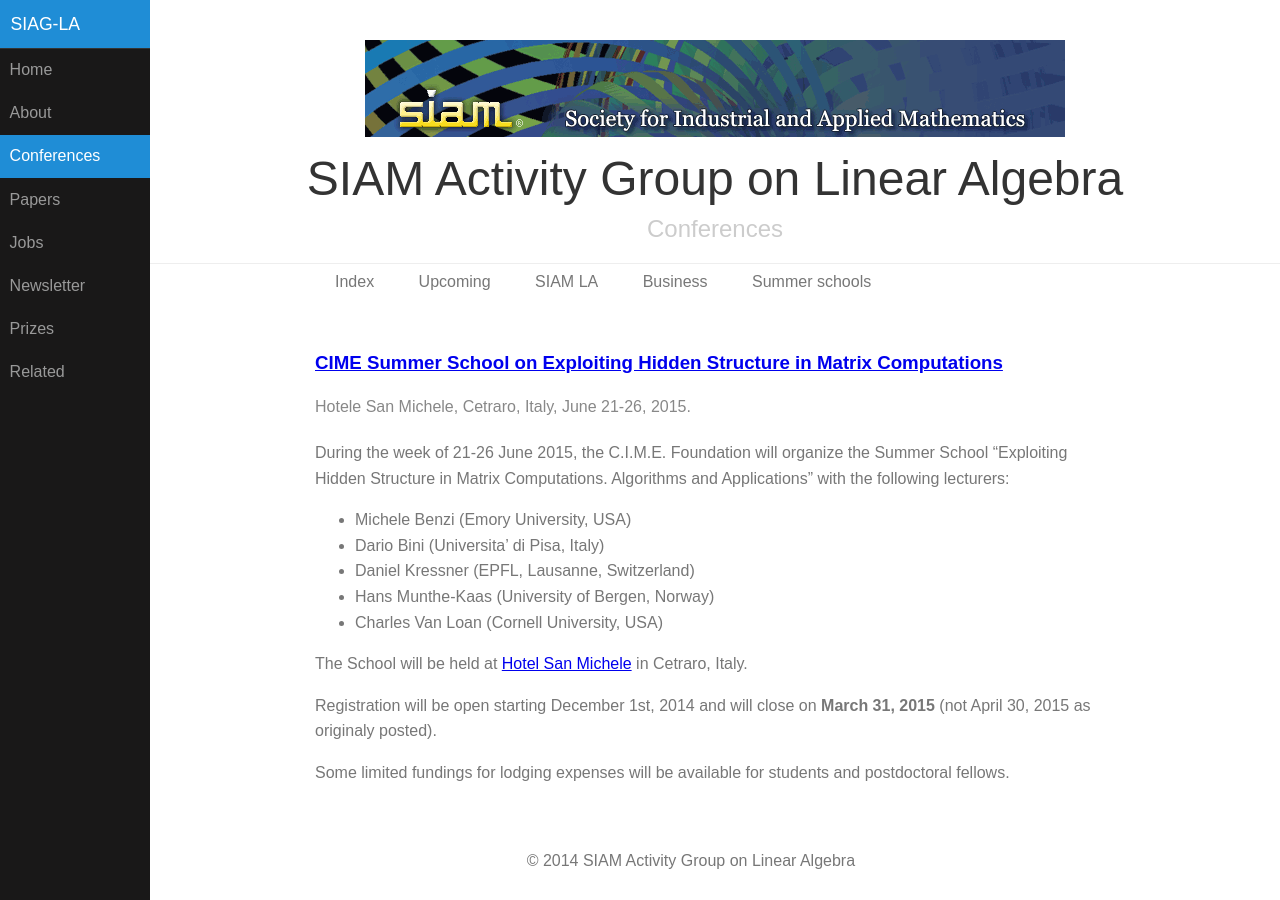
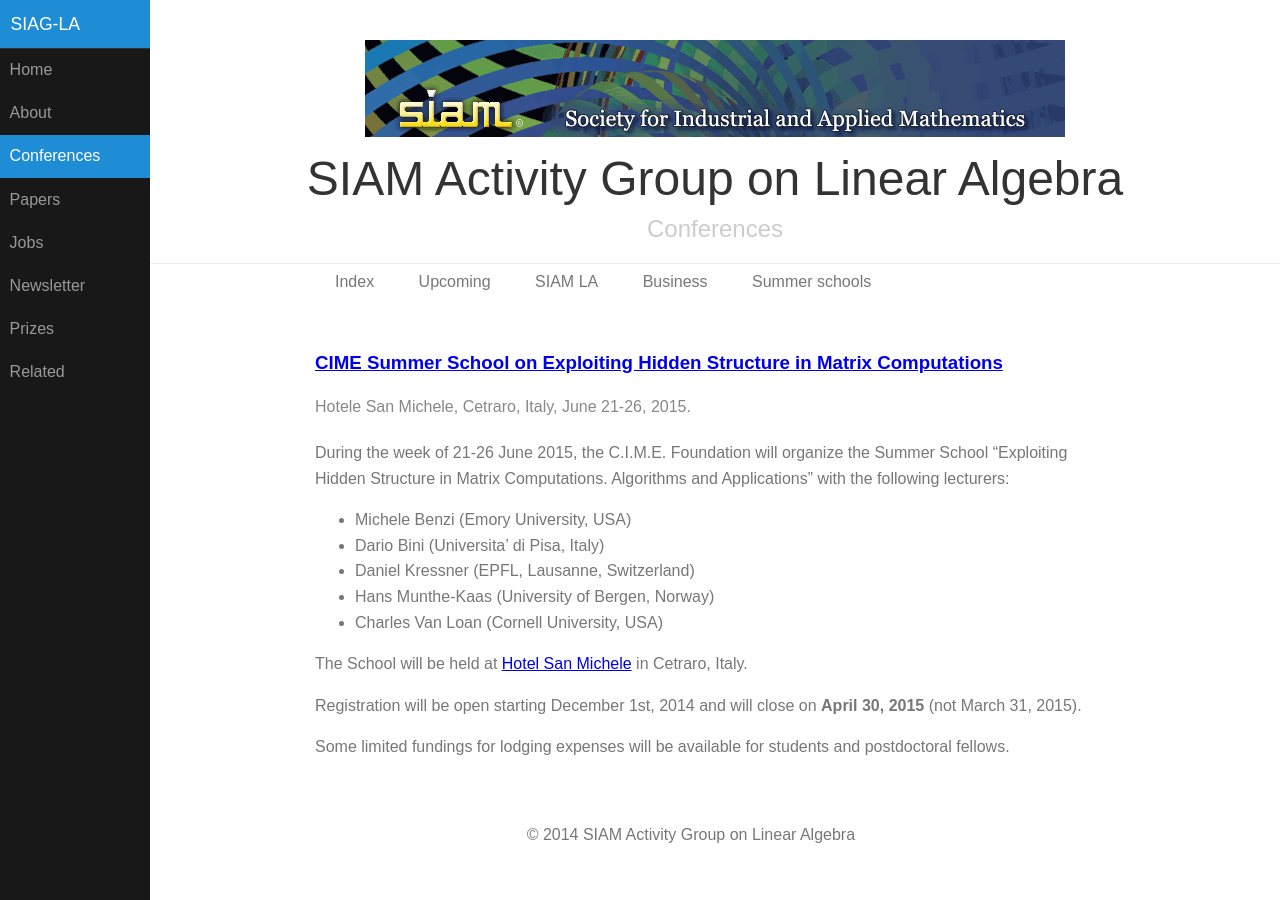
Before and after one commit to dbindel/siagla, a Jekyll site: the page built from _meetings/2015-06-21-hidden.md, in a window 1280 px wide. Built offline with Jekyll 4.4.1, drawn with Linux system fonts in a browser that asks for light colours.

Commit message:
Correction to CIME school deadline.

```diff
--- a/_meetings/2015-06-21-hidden.md
+++ b/_meetings/2015-06-21-hidden.md
@@ -22,8 +22,7 @@ The School will be held at [Hotel San Michele][1] in
 Cetraro, Italy.
 
 Registration will be open starting December 1st, 2014 and
-will close on **March 31, 2015** (not April 30, 2015 as originaly
-posted).
+will close on **April 30, 2015** (not March 31, 2015).
 
 Some limited fundings for lodging expenses will be available for students
 and postdoctoral fellows.
```
